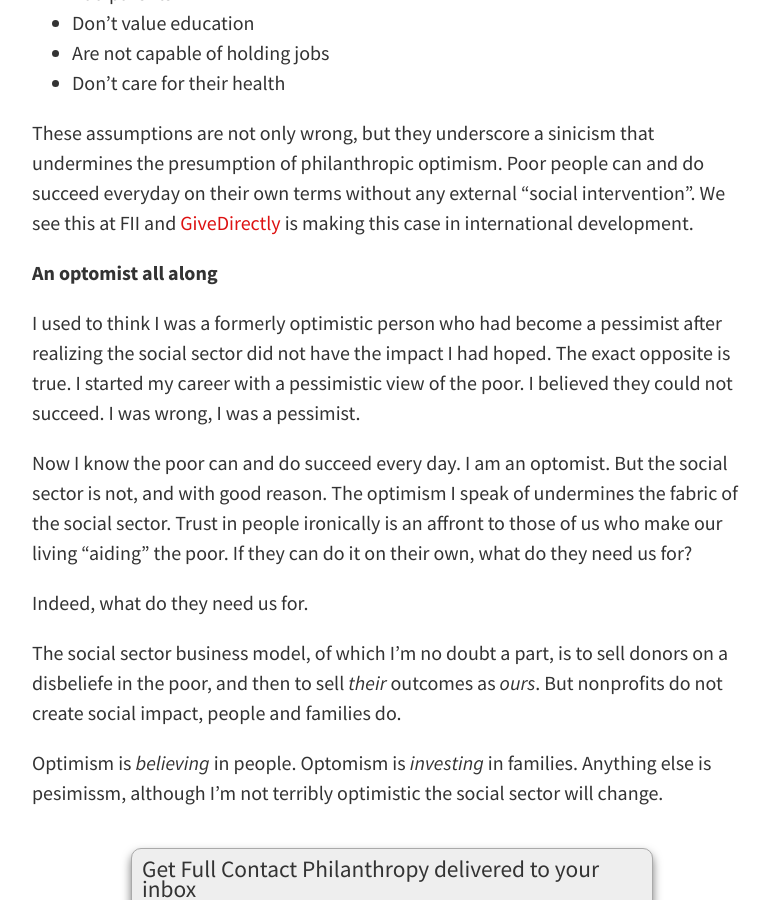
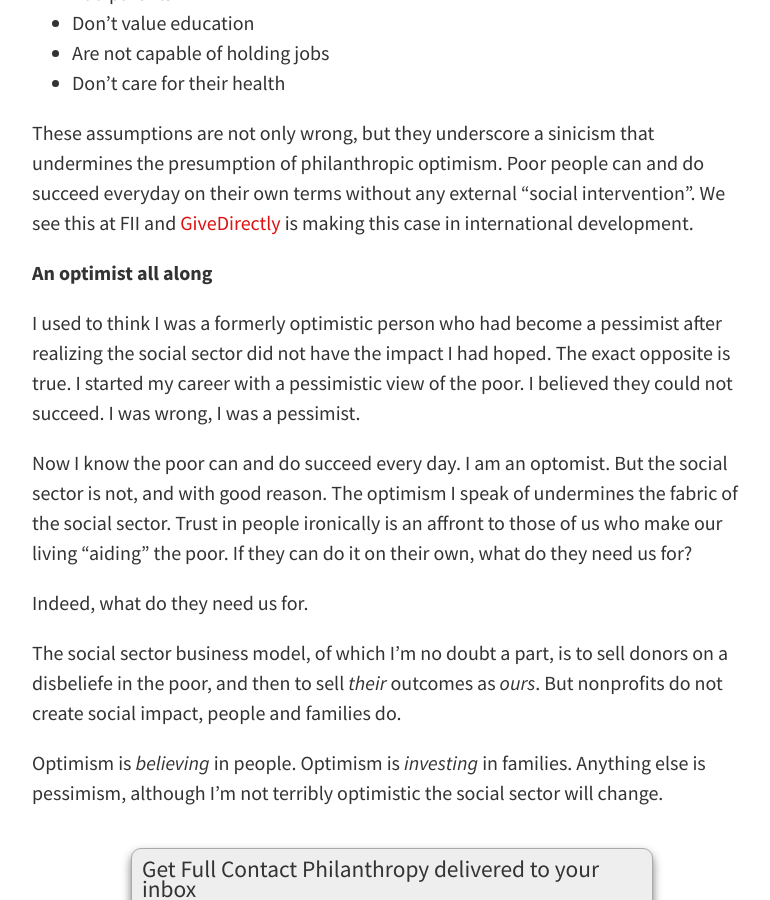
Before and after one commit to dhenderson/dhenderson.github.io, a Jekyll site: the page built from _posts/2016-06-10-philanthropys-false-optimism.md, in a window 1280 px wide and 900 px high, scrolled down 1237 px. Shown: the whole window, without its empty margins (248-1018 px from the left). Built offline with Jekyll 4.4.1, drawn with Linux system fonts in a browser that asks for light colours; comment, search, counter and statistics services are not loaded.

Commit message:
Spelling

```diff
--- a/_posts/2016-06-10-philanthropys-false-optimism.md
+++ b/_posts/2016-06-10-philanthropys-false-optimism.md
@@ -31,7 +31,7 @@ In human services, the theory of change is often steeped in a deep rooted belief
 
 These assumptions are not only wrong, but they underscore a sinicism that undermines the presumption of philanthropic optimism. Poor people can and do succeed everyday on their own terms without any external "social intervention". We see this at FII and [GiveDirectly][givedirectly] is making this case in international development.
 
-**An optomist all along**
+**An optimist all along**
 
 I used to think I was a formerly optimistic person who had become a pessimist after realizing the social sector did not have the impact I had hoped. The exact opposite is true. I started my career with a pessimistic view of the poor. I believed they could not succeed. I was wrong, I was a pessimist.
 
@@ -41,7 +41,7 @@ Indeed, what do they need us for.
 
 The social sector business model, of which I'm no doubt a part, is to sell donors on a disbeliefe in the poor, and then to sell *their* outcomes as *ours*. But nonprofits do not create social impact, people and families do.
 
-Optimism is *believing* in people. Optomism is *investing* in families. Anything else is pesimissm, although I'm not terribly optimistic the social sector will change.
+Optimism is *believing* in people. Optimism is *investing* in families. Anything else is pessimism, although I'm not terribly optimistic the social sector will change.
 
 [idealistics]: http://fullcontactphilanthropy.com/2013/06/18/goodbye-idealistics/
 [fii]: http://fullcontactphilanthropy.com/2014/11/10/why-i-joined-the-family-independence-initiative/
```
